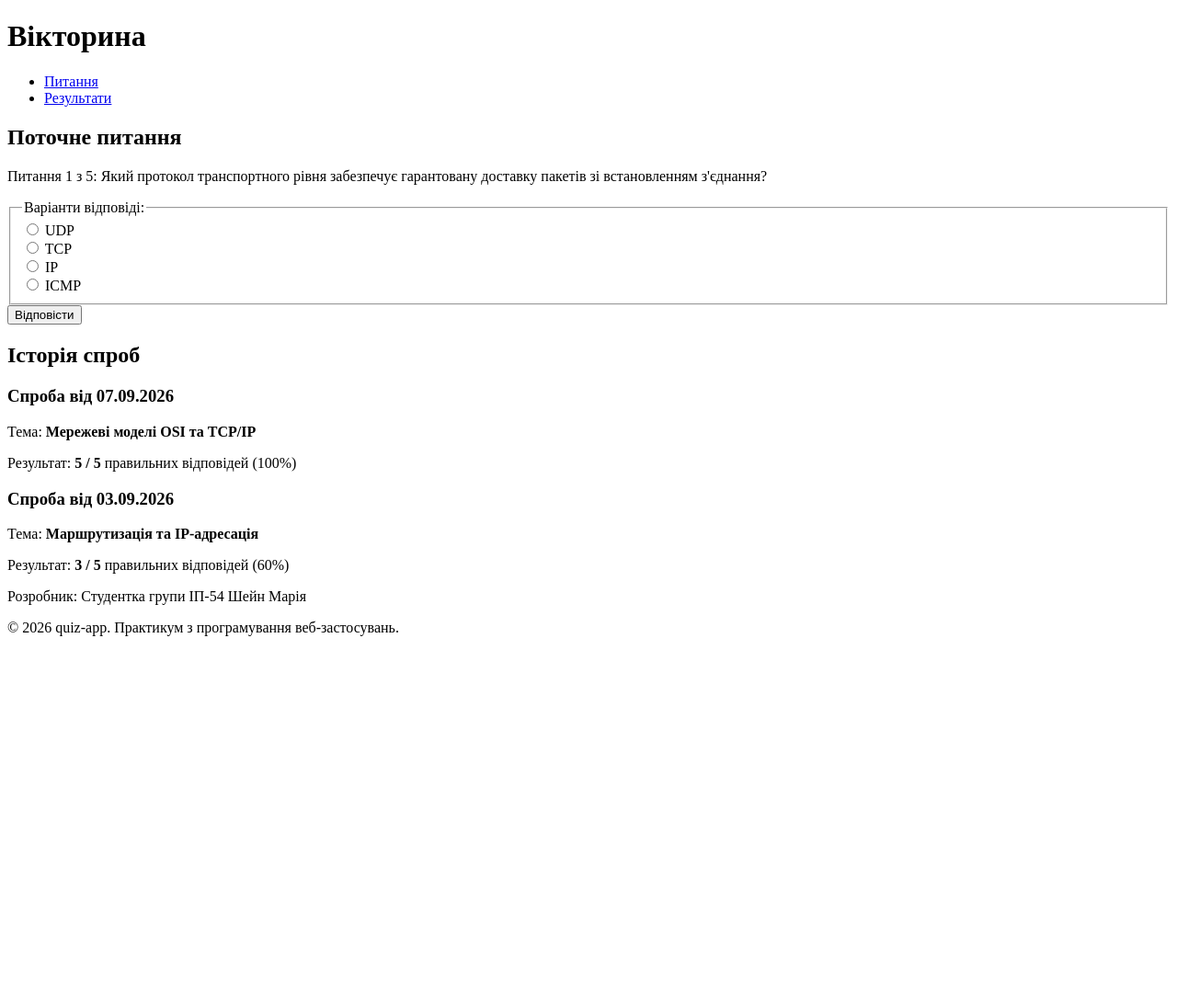
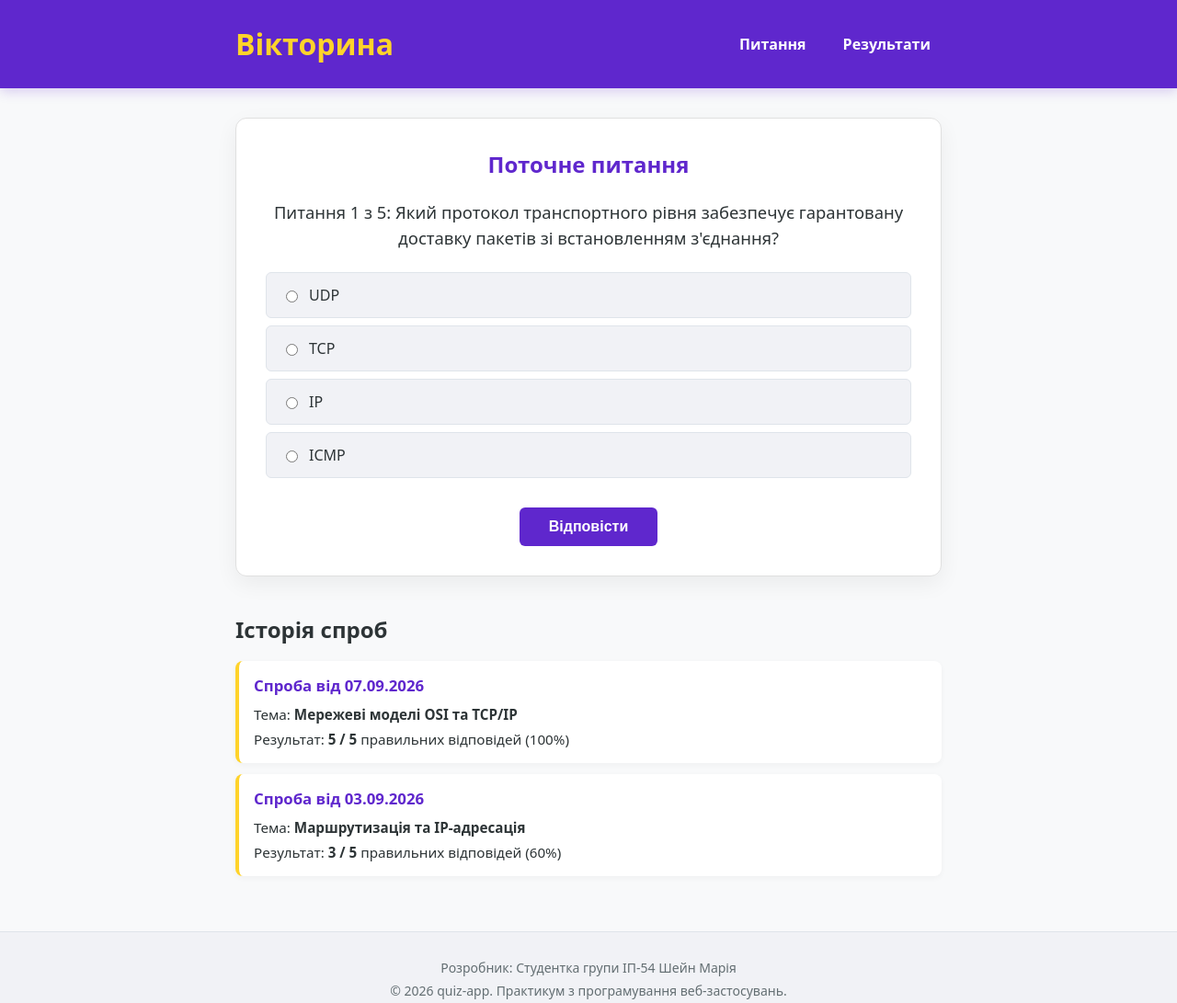
Before and after one commit to sheinmaria040408-hub/quiz-app, a plain HTML site: page index.html in a window 1280 px wide. Shown: the whole page at 92% size. Before the commit the page ends 800 px from the top, so only its background shows below. Drawn offline with Linux system fonts and the light colour scheme.

Commit message:
feat(lab-3): apply CSS box model and styling for quiz-app (variant 8)

```diff
--- a/css/style.css
+++ b/css/style.css
@@ -0,0 +1,197 @@
+*,
+*::before,
+*::after {
+    box-sizing: border-box;
+}
+
+body {
+    margin: 0;
+    font-family: system-ui, -apple-system, BlinkMacSystemFont, "Segoe UI", Roboto, sans-serif;
+    font-size: 1rem;
+    line-height: 1.5;
+    color: #2d3436;
+    background-color: #f8f9fa;
+}
+
+.container {
+    max-width: 800px;
+    margin: 0 auto;
+    padding: 0 16px;
+}
+
+.visually-hidden {
+    position: absolute;
+    width: 1px;
+    height: 1px;
+    padding: 0;
+    margin: -1px;
+    overflow: hidden;
+    clip: rect(0, 0, 0, 0);
+    white-space: nowrap;
+    border: 0;
+}
+
+.header {
+    background-color: #5f27cd;
+    color: #ffffff;
+    padding: 24px 0;
+    box-shadow: 0 4px 12px rgba(95, 39, 205, 0.2);
+}
+
+.header .container {
+    display: flex;
+    justify-content: space-between;
+    align-items: center;
+    flex-wrap: wrap;
+    gap: 16px;
+}
+
+.header__title {
+    margin: 0;
+    font-size: 2rem;
+    font-weight: 700;
+    color: #ffd32a;
+}
+
+.nav__list {
+    display: flex;
+    list-style: none;
+    margin: 0;
+    padding: 0;
+}
+
+.nav__item {
+    margin-right: 16px;
+}
+
+.nav__item:last-child {
+    margin-right: 0;
+}
+
+.nav__link {
+    color: #ffffff;
+    text-decoration: none;
+    font-weight: 600;
+    padding: 6px 12px;
+    border-radius: 6px;
+    transition: background-color 0.2s ease, color 0.2s ease;
+}
+
+.nav__link:hover {
+    background-color: rgba(255, 255, 255, 0.15);
+    color: #ffd32a;
+}
+
+.main {
+    padding-top: 32px;
+    padding-bottom: 48px;
+}
+
+.quiz-card {
+    background-color: #ffffff;
+    padding: 32px;
+    border-radius: 12px;
+    text-align: center;
+    border: 1px solid #e0e0e0;
+    box-shadow: 0 8px 24px rgba(0, 0, 0, 0.06);
+    margin-bottom: 40px;
+}
+
+.quiz-card h2 {
+    margin-top: 0;
+    color: #5f27cd;
+}
+
+.quiz-card__question {
+    font-size: 1.15rem;
+    font-weight: 500;
+    margin-bottom: 24px;
+}
+
+.quiz-form__fieldset {
+    border: none;
+    padding: 0;
+    margin: 0 0 24px 0;
+}
+
+.answer-option {
+    display: flex;
+    align-items: center;
+    padding: 12px 16px;
+    margin-bottom: 8px;
+    border-radius: 6px;
+    background-color: #f1f2f6;
+    border: 1px solid #dfe4ea;
+    cursor: pointer;
+    text-align: left;
+    transition: background-color 0.2s ease, border-color 0.2s ease;
+}
+
+.answer-option:hover {
+    background-color: #ffeaa7;
+    border-color: #ffd32a;
+}
+
+.answer-option input[type="radio"] {
+    margin-right: 12px;
+    cursor: pointer;
+}
+
+.answer-option__text {
+    font-weight: 500;
+}
+
+.btn-submit {
+    display: inline-block;
+    background-color: #5f27cd;
+    color: #ffffff;
+    font-size: 1rem;
+    font-weight: 600;
+    padding: 12px 32px;
+    border: none;
+    border-radius: 6px;
+    cursor: pointer;
+    transition: background-color 0.2s ease;
+}
+
+.btn-submit:hover {
+    background-color: #341f97;
+}
+
+.history-section h2 {
+    color: #2d3436;
+    margin-bottom: 16px;
+}
+
+.history-card {
+    background-color: #ffffff;
+    padding: 10px 16px;
+    margin-bottom: 12px;
+    border-radius: 8px;
+    border-left: 4px solid #ffd32a;
+    box-shadow: 0 2px 6px rgba(0, 0, 0, 0.04);
+}
+
+.history-card h3 {
+    margin: 4px 0 8px 0;
+    font-size: 1.05rem;
+    color: #5f27cd;
+}
+
+.history-card p {
+    margin: 4px 0;
+    font-size: 0.95rem;
+}
+
+.footer {
+    background-color: #f1f2f6;
+    border-top: 1px solid #dfe4ea;
+    padding: 24px 0;
+    text-align: center;
+    font-size: 0.875rem;
+    color: #636e72;
+}
+
+.footer p {
+    margin: 4px 0;
+}
--- a/index.html
+++ b/index.html
@@ -7,66 +7,74 @@
     <link rel="stylesheet" href="css/style.css">
 </head>
 <body>
-<header>
-    <h1>Вікторина</h1>
-    <nav>
-        <ul>
-            <li><a href="#current-question">Питання</a></li>
-            <li><a href="#attempts-history">Результати</a></li>
-        </ul>
-    </nav>
+<header class="header">
+    <div class="container">
+        <h1 class="header__title">Вікторина</h1>
+        <nav class="nav">
+            <ul class="nav__list">
+                <li class="nav__item"><a href="#current-question" class="nav__link">Питання</a></li>
+                <li class="nav__item"><a href="#attempts-history" class="nav__link">Результати</a></li>
+            </ul>
+        </nav>
+    </div>
 </header>
 
-<main>
-    <section id="current-question">
+<main class="main container">
+    <section id="current-question" class="quiz-card">
         <h2>Поточне питання</h2>
-        <p>Питання 1 з 5: Який протокол транспортного рівня забезпечує гарантовану доставку пакетів зі встановленням
-            з'єднання?</p>
+        <p class="quiz-card__question">Питання 1 з 5: Який протокол транспортного рівня забезпечує гарантовану доставку пакетів зі встановленням з'єднання?</p>
 
-        <form>
-            <fieldset>
-                <legend>Варіанти відповіді:</legend>
-                <div>
+        <form class="quiz-form">
+            <fieldset class="quiz-form__fieldset">
+                <legend class="visually-hidden">Варіанти відповіді</legend>
+
+                <label class="answer-option" for="proto-udp">
                     <input type="radio" id="proto-udp" name="answer" value="udp">
-                    <label for="proto-udp">UDP</label>
-                </div>
-                <div>
+                    <span class="answer-option__text">UDP</span>
+                </label>
+
+                <label class="answer-option" for="proto-tcp">
                     <input type="radio" id="proto-tcp" name="answer" value="tcp">
-                    <label for="proto-tcp">TCP</label>
-                </div>
-                <div>
+                    <span class="answer-option__text">TCP</span>
+                </label>
+
+                <label class="answer-option" for="proto-ip">
                     <input type="radio" id="proto-ip" name="answer" value="ip">
-                    <label for="proto-ip">IP</label>
-                </div>
-                <div>
+                    <span class="answer-option__text">IP</span>
+                </label>
+
+                <label class="answer-option" for="proto-icmp">
                     <input type="radio" id="proto-icmp" name="answer" value="icmp">
-                    <label for="proto-icmp">ICMP</label>
-                </div>
+                    <span class="answer-option__text">ICMP</span>
+                </label>
             </fieldset>
-            <button type="submit">Відповісти</button>
+
+            <button type="submit" class="btn-submit">Відповісти</button>
         </form>
     </section>
 
-    <section id="attempts-history">
+    <section id="attempts-history" class="history-section">
         <h2>Історія спроб</h2>
 
-        <article>
+        <article class="history-card">
             <h3>Спроба від 07.09.2026</h3>
             <p>Тема: <strong>Мережеві моделі OSI та TCP/IP</strong></p>
-            <p>Результат: <strong>5 / 5</strong> правильних відповідей (100%)</p>
+            <p class="history-card__score">Результат: <strong>5 / 5</strong> правильних відповідей (100%)</p>
         </article>
 
-        <article>
+        <article class="history-card">
             <h3>Спроба від 03.09.2026</h3>
             <p>Тема: <strong>Маршрутизація та IP-адресація</strong></p>
-            <p>Результат: <strong>3 / 5</strong> правильних відповідей (60%)</p>
+            <p class="history-card__score">Результат: <strong>3 / 5</strong> правильних відповідей (60%)</p>
         </article>
     </section>
 </main>
 
-<footer>
-    <p>Розробник: Студентка групи ІП-54 Шейн Марія</p>
-    <p>&copy; 2026 quiz-app. Практикум з програмування веб-застосувань.</p>
+<footer class="footer">
+    <div class="container">
+        <p>Розробник: Студентка групи ІП-54 Шейн Марія</p>
+        <p>&copy; 2026 quiz-app. Практикум з програмування веб-застосувань.</p>
+    </div>
 </footer>
 
 <script src="js/app.js"></script>
```
